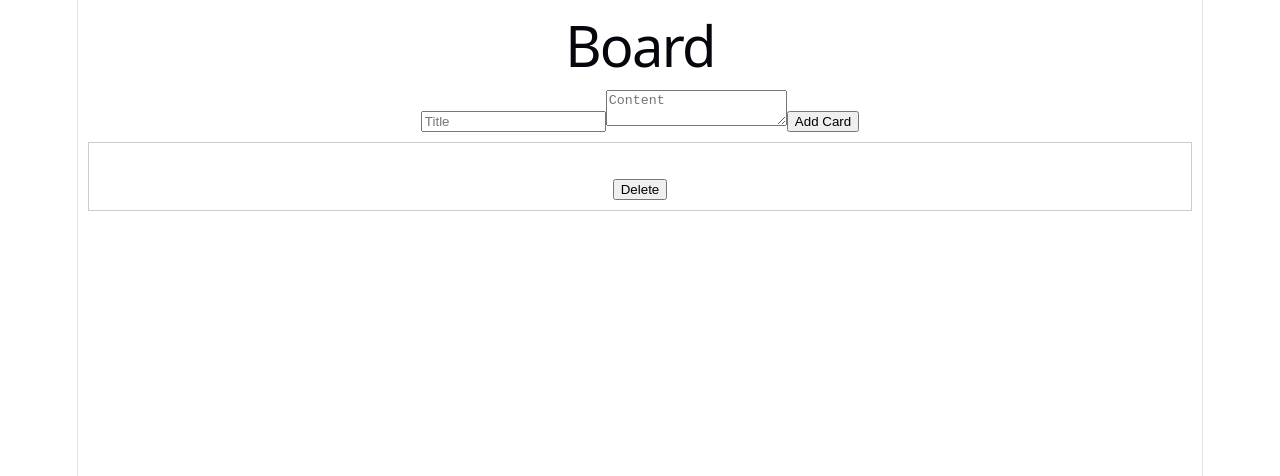
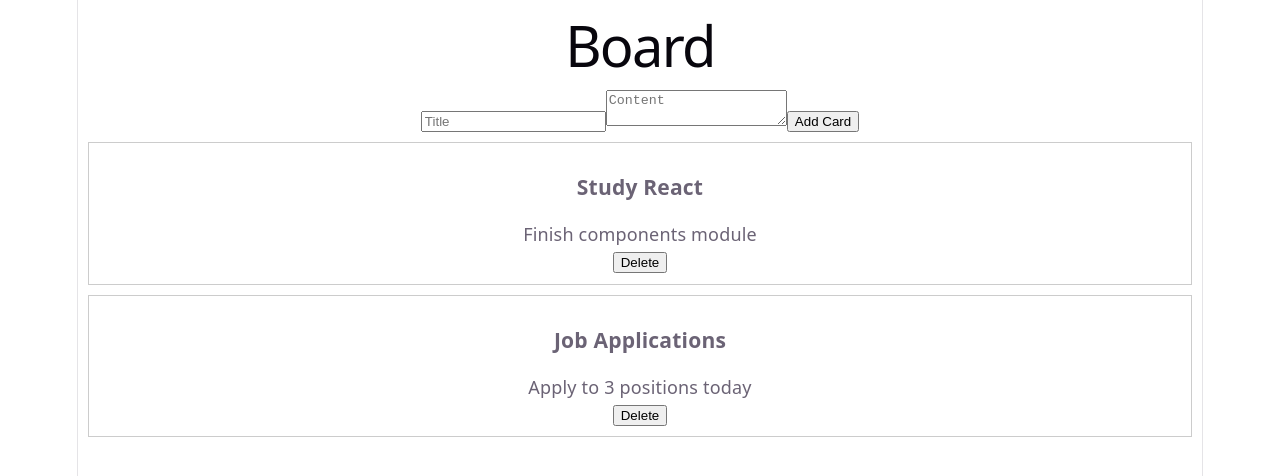
Before and after one commit to jrs-neto/noteboard, a React (Vite) app: page / in a window 1280 px wide. Shown: the top 476 px of the page. Built offline with nearby package versions, Linux system fonts and the light colour scheme.

Commit message:
feat: persist cards using localStorage

```diff
--- a/src/pages/Board/Board.tsx
+++ b/src/pages/Board/Board.tsx
@@ -1,4 +1,4 @@
-import { useState } from "react";
+import { useState, useEffect } from "react";
 import Card from "../../components/Card/Card";
 import CardForm from "../../components/CardForm/CardForm";
 
@@ -20,7 +20,17 @@ function Board() {
       content: "Apply to 3 positions today",
     },
   ];
-  const [cards, setCards] = useState([mockCards]);
+
+  const [cards, setCards] = useState(() => {
+    const saved = localStorage.getItem("cards");
+    return saved ? JSON.parse(saved) : mockCards;
+  });
+
+  useEffect(() => {
+    localStorage.setItem('cards', JSON.stringify(cards));
+  }, [cards]);
+
+
 
   function deleteCard(id: string) {
     setCards((prev) => prev.filter((card) => card.id !== id));
```
